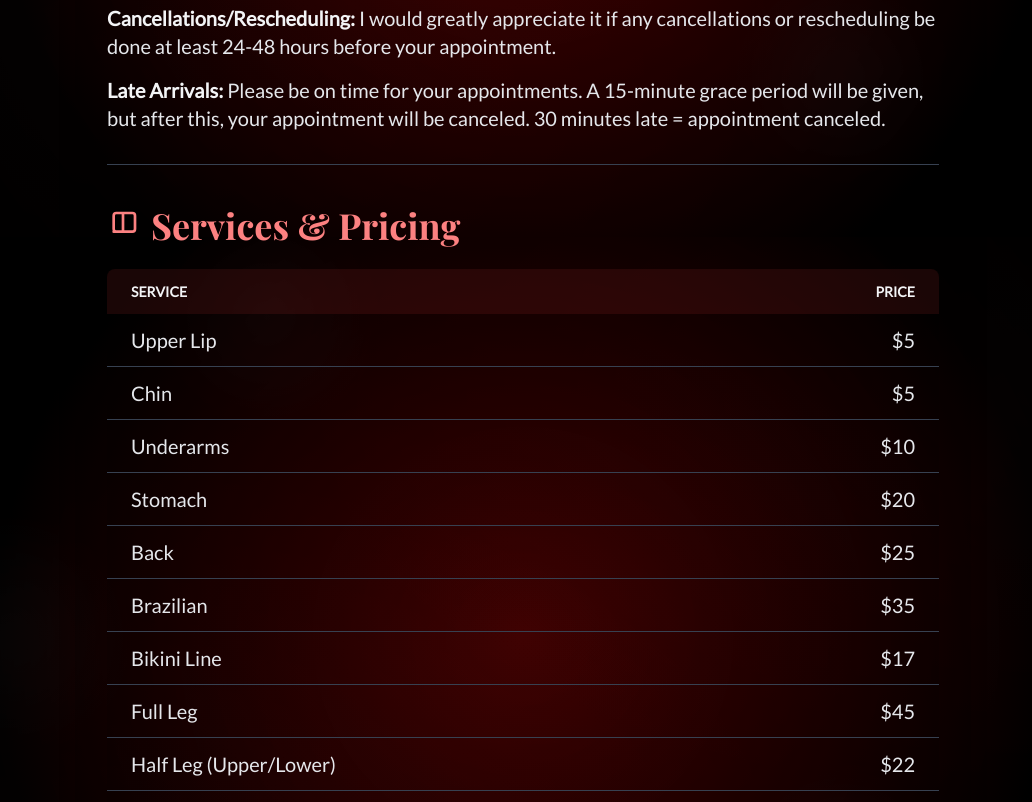
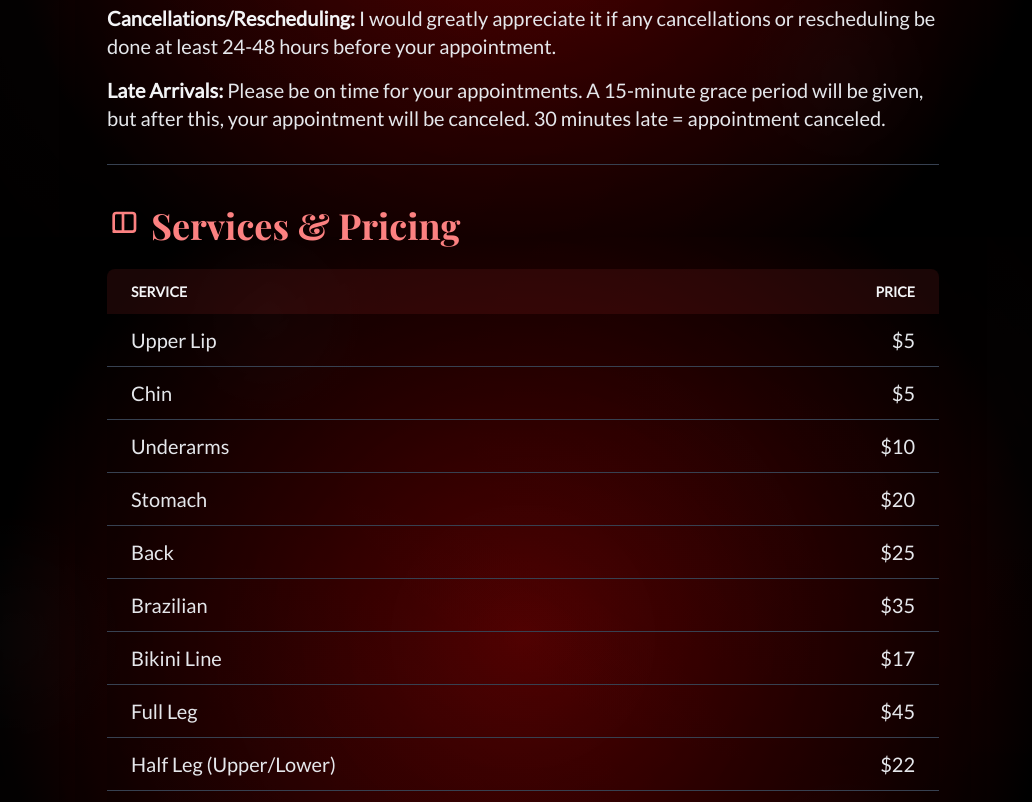
Before and after one commit to WaxedxNancy/policy-prices, a plain HTML site: page index.html in a window 1280 px wide. Shown: the part 563-1365 px from the top of the page, without its empty margins (117-1149 px from the left). Drawn offline with nearby package versions, Linux system fonts and the light colour scheme.

Commit message:
Update index.html

```diff
--- a/index.html
+++ b/index.html
@@ -23,7 +23,7 @@
             /* Complex background gradients for a "fire" aura effect */
             background-image:
                 /* Radiant red glow fading to black - Increased size for better mobile presence */
-                radial-gradient(circle at 50% 50%, rgba(255, 0, 0, 0.3) 0%, rgba(0, 0, 0, 0.8) 70%, #000000 100%),
+                radial-gradient(circle at 50% 50%, rgba(255, 0, 0, 0.4) 0%, rgba(0, 0, 0, 0.8) 70%, #000000 100%), /* Increased opacity for red */
                 /* Larger, slightly brighter stars/dust clouds */
                 radial-gradient(circle at 30% 10%, rgba(255, 255, 255, 0.07) 0%, transparent 10%),
                 radial-gradient(circle at 75% 80%, rgba(255, 255, 255, 0.07) 0%, transparent 10%),
@@ -35,7 +35,7 @@
 
             /* Using viewport units (vw) for background size makes them responsive. */
             background-size:
-                200vw 200vh, /* Central glow - Adjusted for better mobile visibility */
+                300vw 300vh, /* Central glow - Adjusted for much better mobile visibility */
                 0.8vw 0.8vw, 0.9vw 0.9vw, 0.7vw 0.7vw, /* Stars/dust */
                 60vw 60vw, 70vw 70vw, 80vw 80vw; /* Nebulae */
             background-repeat: no-repeat;
```
